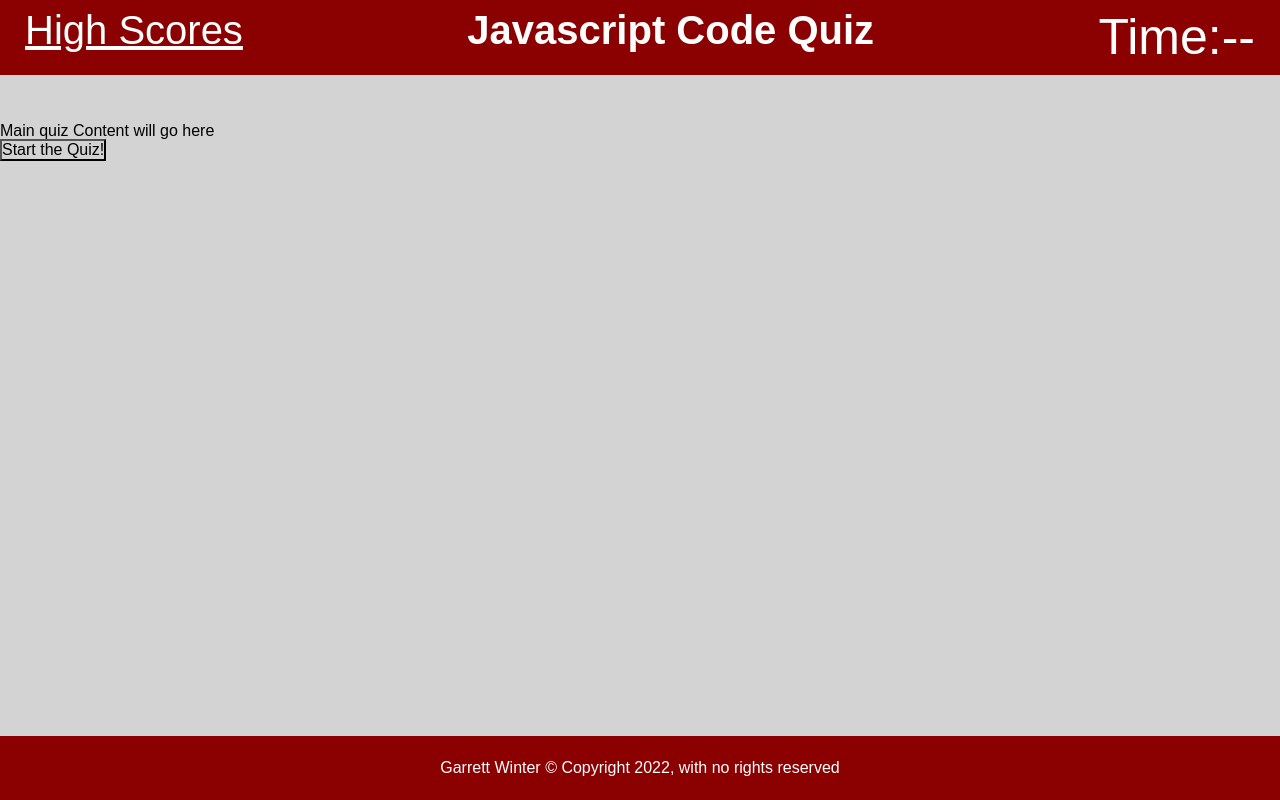
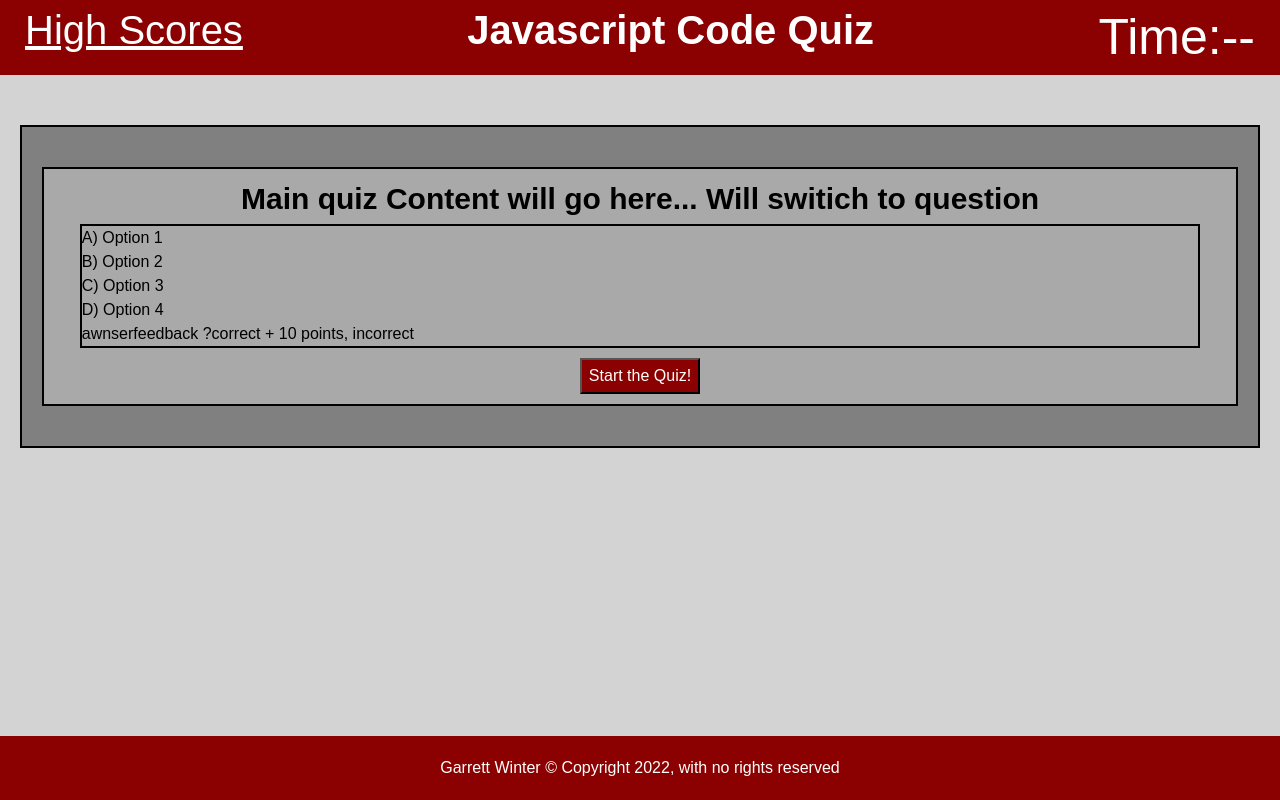
Before and after one commit to garrettWinter/javascript-code-quiz, a plain HTML site: page index.html in a window 1280 px wide. Drawn offline with Linux system fonts and the light colour scheme.

Commit message:
added first question to the array and have started to develop the gamebox UI.

```diff
--- a/assets/css/style.css
+++ b/assets/css/style.css
@@ -34,6 +34,46 @@ div.headerTimer{
     padding-right: 25px;
 }
 
+.mainBox{
+    margin: 50px 20px;
+    border: 2px solid black;
+    background-color: gray;
+}
+
+.gamePlayBox{
+    margin: 40px 20px;
+    padding-top: 15px;
+    border: 2px solid black;
+    background-color: darkgray;
+}
+
+#question{
+    font-weight: bolder;
+    font-size: 30px;
+    text-align: center;
+    padding: 20px, 0px;
+}
+#optionsBox{
+    border: 2px solid black;
+    margin-left: 3%;
+    margin-right: 3%;
+    margin-top: 10px;
+
+    line-height: 150%;
+    }
+
+#startButtonDiv{
+    margin: 10px;
+    text-align: center;
+}
+
+#startQuiz{
+    background-color: white;
+    padding: 7px;
+    background-color: darkred;
+    color: white;
+   }
+
 footer{
     background-color: darkred;
     color: white;
--- a/assets/js/script.js
+++ b/assets/js/script.js
@@ -2,15 +2,21 @@
 var startQuizBtn = document.querySelector('#startQuiz')
 var globalTimer = document.querySelector('#timeRemainingPH')
 var timeRemaining = 10; /* This will need to be moved into the start game function*/
-
+var quizQuestions = [
+    {
+    question: "what is 2 + 2",
+    options: ["1", "2", "3", "4"],
+    answer: "4",
+    }
+]
 /* Event Listen for Start Quiz button Click */
-startQuizBtn.addEventListener("click", startTimer);
+startQuizBtn.addEventListener("click", playGame);
 
 /* This funtction controls the timer */
 function startTimer() {
-    console.log("Start Quiz has been Clicked and startTimer function has been run");
+    console.log("startTimer function has been triggered");
     timer = setInterval(function () {
-        console.log("setInterval has run, "+timeRemaining+" seconds remaining.");
+        console.log("setInterval has triggered, "+timeRemaining+" seconds remaining.");
         timeRemaining--;
         globalTimer.textContent=timeRemaining;
         /* This stops the clock once 0 has been reached  */
@@ -21,7 +27,14 @@ function startTimer() {
         }
     }, 1000);
 }
-/* Psedo Coding
+
+function playGame (){
+    console.log("playGame function has been triggered");
+    timeRemaining = 5;
+    startTimer();
+    console.log(quizQuestions[0]);
+}
+/* Pseudo Coding
 Functions:
     Timer
         add GameOver Function when timer hits 0
@@ -38,7 +51,7 @@ Functions:
             Loop to next question
     GameOver
         Show user final score
-        Diplay message "Great job"
+        Diplay message "Great job" message
         ask for users name
         user submits score
             writes to local stoage using a JSON stringify
--- a/index.html
+++ b/index.html
@@ -18,15 +18,24 @@
         </div>
     </header>
     <main>
-        <br>
-        <br>
-        <br>
-        Main quiz Content will go here
-        <br>
-        <button id="startQuiz">Start the Quiz!</button>
-        <br>
-        <br>
-        <br>
+        <div class="mainBox">
+            <div class="gamePlayBox">
+                <p id="question">Main quiz Content will go here... Will switich to question</p>
+                <div id="optionsBox">
+                    <ul>
+                        <li>A) <span id="Option1">Option 1</span></li>
+                        <li>B) <span id="Option2">Option 2</span></li>
+                        <li>C) <span id="Option3">Option 3</span></li>
+                        <li>D) <span id="Option4">Option 4</span></li>
+                        <li id="awnserfeedback">awnserfeedback ?correct + 10 points, incorrect</li>
+                    </ul>
+                </div>
+                <div id="startButtonDiv">
+                    <button id="startQuiz">Start the Quiz!</button>
+                </div>
+
+            </div>
+        </div>
     </main>
     <footer>
         Garrett Winter &copy Copyright 2022, with no rights reserved
```
